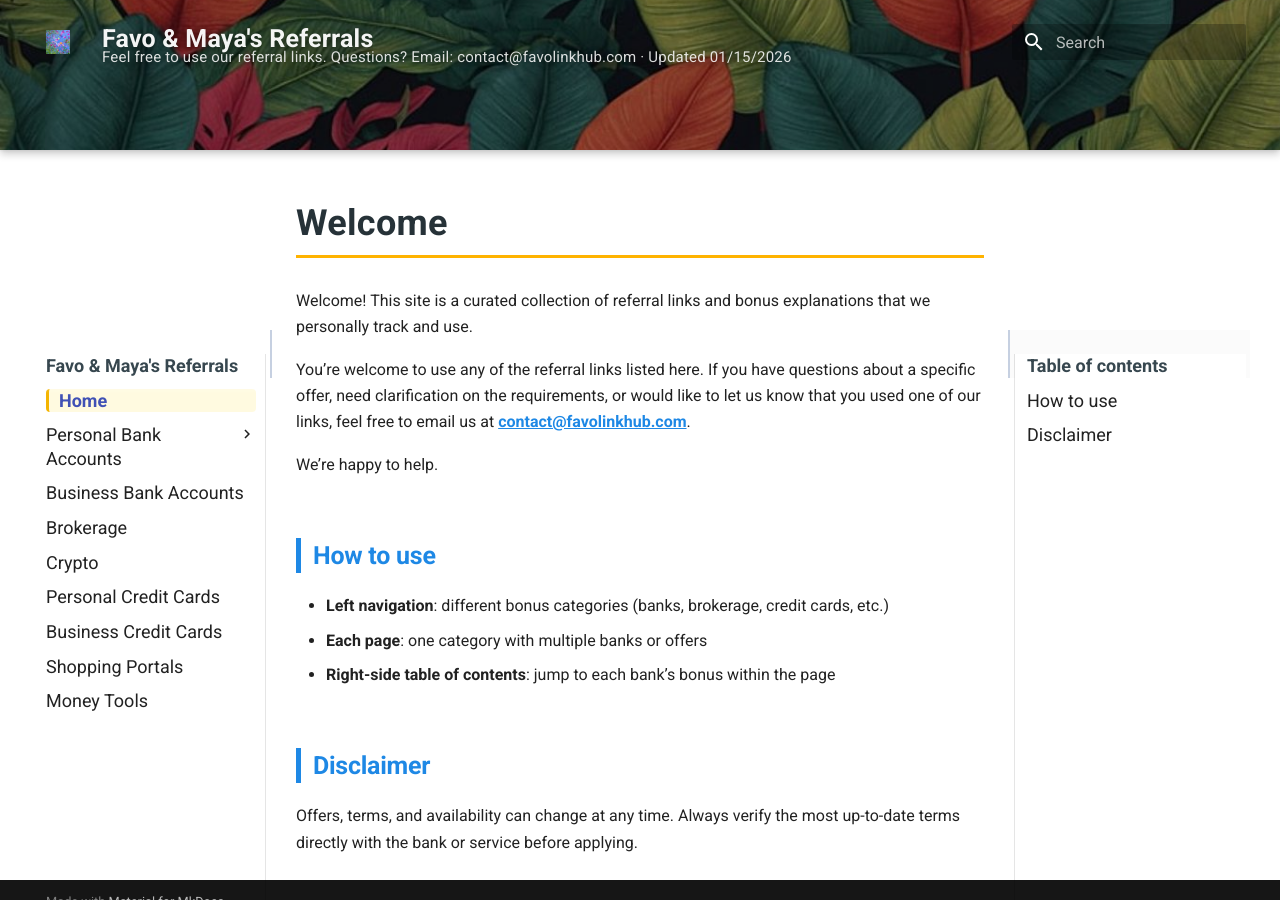
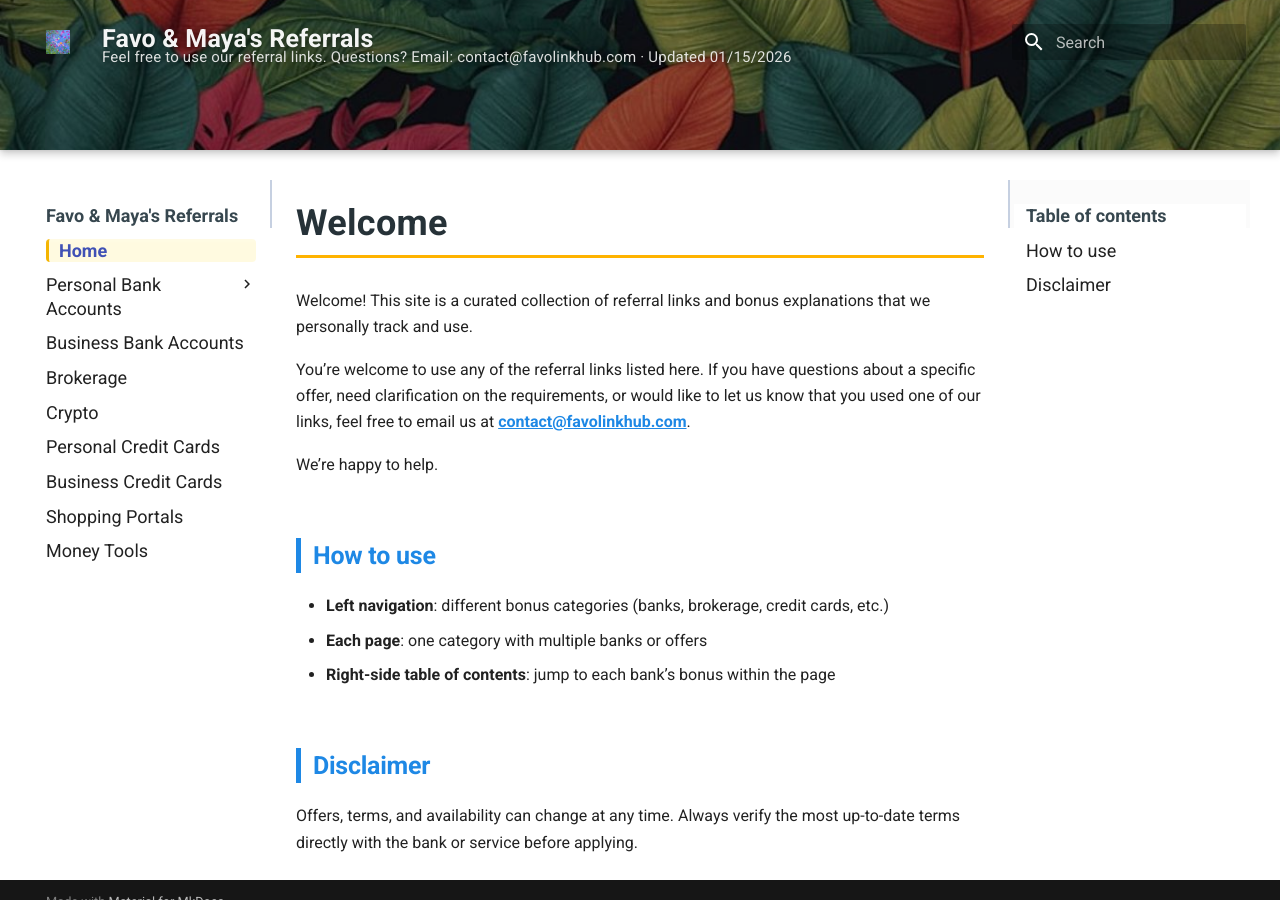
Before and after one commit to whispersofzephyr/favolinkhub-site, an MkDocs documentation site: the page built from docs/index.md, in a window 1280 px wide and 900 px high. Built offline with MkDocs 1.6.1 and Material for MkDocs 9.7.7, drawn with Linux system fonts in a browser that asks for light colours.

Commit message:
Update extra.css

```diff
--- a/docs/stylesheets/extra.css
+++ b/docs/stylesheets/extra.css
@@ -408,24 +408,3 @@ html {
     border-left: 2px solid #c6d0e1;
   }
 }
-
-/* Desktop only: full-height separators between sidebars and content */
-@media (min-width: 60em) {
-
-  /* left sidebar separator */
-  .md-sidebar--primary .md-sidebar__scrollwrap {
-    border-right: 1px solid rgba(0, 0, 0, 0.10);
-  }
-
-  /* right sidebar (toc) separator */
-  .md-sidebar--secondary .md-sidebar__scrollwrap {
-    border-left: 1px solid rgba(0, 0, 0, 0.10);
-  }
-
-  /* in case something is layering over it */
-  .md-sidebar--primary,
-  .md-sidebar--secondary {
-    position: relative;
-    z-index: 2;
-  }
-}
```
